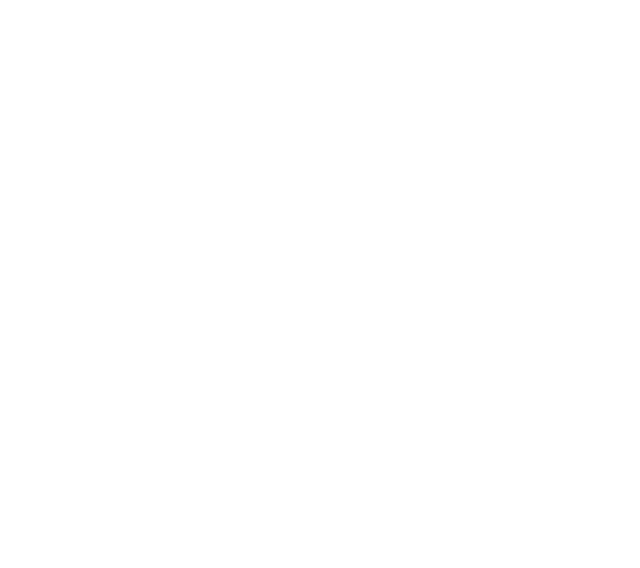
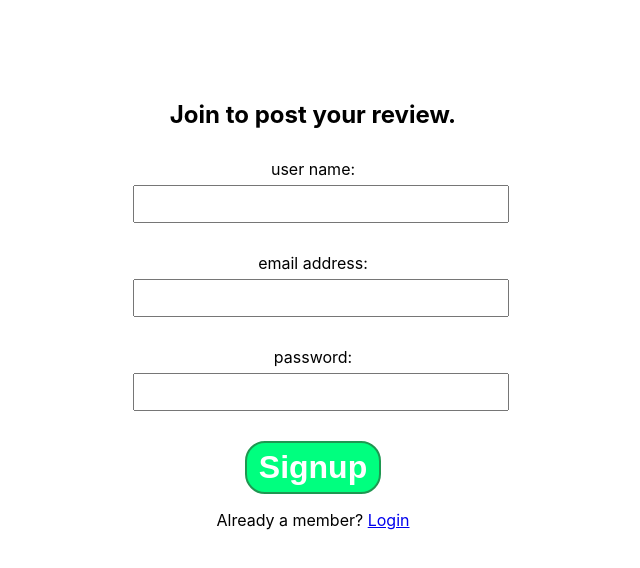
Before and after one commit to ShumailaNaz/Revo_app, a React (Create React App) app: page /signup in a window 1280 px wide. Shown: the top 568 px of the page, without its empty margins (327-967 px from the left). Built offline with nearby package versions, Linux system fonts and the light colour scheme.

Commit message:
login signup component

```diff
--- a/package.json
+++ b/package.json
@@ -10,7 +10,7 @@
     "react": "^18.2.0",
     "react-dom": "^18.2.0",
     "react-router-dom": "^6.6.1",
-    "react-scripts": "5.0.1",
+    "react-scripts": "^5.0.1",
     "styled-components": "^5.3.6",
     "web-vitals": "^2.1.4"
   },
--- a/src/App.js
+++ b/src/App.js
@@ -1,11 +1,19 @@
-import logo from './logo.svg';
 import './App.css';
-
+import Login from './components/Login';
+import { BrowserRouter,Route,Routes } from 'react-router-dom';
+import Signup from './components/Signup';
 function App() {
-  console.log("hello");
+  // console.log("hello");
   return (
     <div className="App">
-
+    <BrowserRouter>
+    <Routes>
+    <Route path='/Login' element={<Login/>} ></Route>
+    <Route path='/Signup' element={<Signup/>} ></Route>
+    </Routes>
+    </BrowserRouter>
+     {/* <Login/> */}
+     {/* <Signup/> */}
     </div>
   );
 }
--- /dev/null
+++ b/src/components/Login.js
@@ -0,0 +1,35 @@
+import React from 'react'
+import styles from './Login.module.css'
+import { useState } from 'react'
+import { Link } from 'react-router-dom';
+
+
+export default function Login() {
+const [email,setemail]=useState('');
+const [password,setpassword]=useState('');
+
+const handlesubmit =(e)=>{
+ e.preventDefault()
+}
+
+    return (
+    <div className={styles['main-form']}>
+     <form onSubmit={handlesubmit} className={styles['login-form']}>
+      <h2>Welcome back.</h2>
+      <label>
+        <span>email address:</span>
+        <input type="email" onChange={(e)=>setemail(e.target.value)} value={email}/>
+      </label>
+      <label>
+        <span>password:</span>
+        <input type="password" onChange={(e)=>setpassword(e.target.value)} value={password}/>
+      </label>
+      <button className={styles['button']}>Login</button>
+      {/* {!isPending && <button className='btn'>Login</button>}
+     {isPending && <button className='btn'disabled>loading</button>} */}
+     {/* {error && <p>{error}</p>} */}
+     <p>Not a member? <Link to='/Signup'>Signup</Link></p>
+    </form>
+    </div>
+  )
+}
--- /dev/null
+++ b/src/components/Login.module.css
@@ -0,0 +1,32 @@
+.login-form{
+    max-width: 360px;
+    margin: 60px auto;
+    padding: 20px;
+}
+
+.login-form label{
+    display: block;
+    margin: 30px auto;
+}
+.login-form span{
+    display: block;
+    margin-bottom: 6px;
+}
+
+.login-form input{
+    padding: 8px 6px;
+    font-size: 1em;
+    color: #777;
+    width: 100%;
+}
+
+.login-form button{
+    background: springgreen;
+    border: 2px solid #1f9751;
+    padding: 6px 12px;
+    border-radius: 20px;
+    color: #fff;
+    font-weight: bold;
+    cursor: pointer;
+    font-size: 2em;
+}
--- /dev/null
+++ b/src/components/Signup.js
@@ -0,0 +1,38 @@
+import React from 'react'
+import styles from './Signup.module.css'
+import { useState } from 'react';
+import { Link } from 'react-router-dom';
+export default function Signup() {
+    const [email,setemail]=useState('');
+    const [password,setpassword]=useState('');
+    const [name,setName]=useState('')
+
+    const handlesubmit =(e)=>{
+        e.preventDefault()
+       }
+
+    return (
+        <div className={styles['main-form']}>
+         <form onSubmit={handlesubmit} className={styles['signup-form']}>
+          <h2>Join to post your review.</h2>
+          <label>
+      <span>user name:</span>
+      <input type="text" onChange={(e)=>setName(e.target.value)} value={name}/>
+         </label>
+          <label>
+            <span>email address:</span>
+            <input type="email" onChange={(e)=>setemail(e.target.value)} value={email}/>
+          </label>
+          <label>
+            <span>password:</span>
+            <input type="password" onChange={(e)=>setpassword(e.target.value)} value={password}/>
+          </label>
+          <button className={styles['button']}>Signup</button>
+          {/* {!isPending && <button className='btn'>Login</button>}
+         {isPending && <button className='btn'disabled>loading</button>} */}
+         {/* {error && <p>{error}</p>} */}
+         <p>Already a member? <Link to='/Login'>Login</Link></p>
+        </form>
+        </div>
+      )
+    }
--- /dev/null
+++ b/src/components/Signup.module.css
@@ -0,0 +1,34 @@
+.signup-form{
+    max-width: 360px;
+    margin: 60px auto;
+    padding: 20px;
+}
+
+.signup-form label{
+    display: block;
+    margin: 30px auto;
+
+}
+
+.signup-form span{
+    display: block;
+    margin-bottom: 6px;
+
+}
+.signup-form input{
+    padding: 8px 6px;
+    font-size: 1em;
+    color: #777;
+    width: 100%;
+}
+
+.signup-form button{
+    background: springgreen;
+    border: 2px solid #1f9751;
+    padding: 6px 12px;
+    border-radius: 20px;
+    color: #fff;
+    font-weight: bold;
+    cursor: pointer;
+    font-size: 2em;
+}
--- a/src/index.js
+++ b/src/index.js
@@ -2,7 +2,7 @@
 import ReactDOM from 'react-dom/client';
 import './index.css';
 import App from './App';
-import reportWebVitals from './reportWebVitals';
+
 
 const root = ReactDOM.createRoot(document.getElementById('root'));
 root.render(
@@ -10,8 +10,3 @@
     <App />
   </React.StrictMode>
 );
-
-// If you want to start measuring performance in your app, pass a function
-// to log results (for example: reportWebVitals(console.log))
-// or send to an analytics endpoint. Learn more: https://bit.ly/CRA-vitals
-reportWebVitals();
--- a/src/reportWebVitals.js
+++ /dev/null
@@ -1,13 +0,0 @@
-const reportWebVitals = onPerfEntry => {
-  if (onPerfEntry && onPerfEntry instanceof Function) {
-    import('web-vitals').then(({ getCLS, getFID, getFCP, getLCP, getTTFB }) => {
-      getCLS(onPerfEntry);
-      getFID(onPerfEntry);
-      getFCP(onPerfEntry);
-      getLCP(onPerfEntry);
-      getTTFB(onPerfEntry);
-    });
-  }
-};
-
-export default reportWebVitals;
```
Also changed, not shown: src/setupTests.js (deleted, +0 -5 lines), src/logo.svg (deleted), 1 other file (tests, documents, lock files or other folders).
